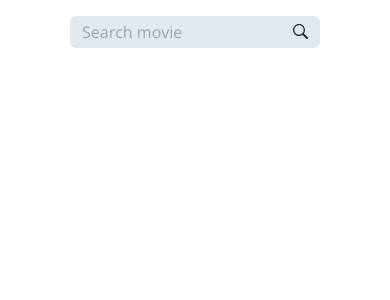
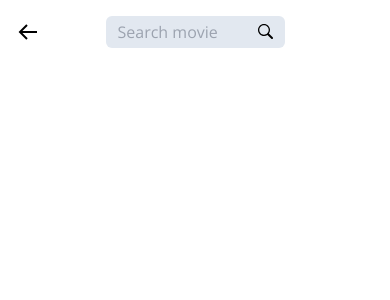
Before and after one commit to mhmmdhandika/simbox, a React (Create React App) app: page /search in a window 390 px wide. Shown: the top 300 px of the page. Built offline with nearby package versions, Linux system fonts and the light colour scheme.

Commit message:
Fixed CardMovies and snd the style

```diff
--- a/src/App.js
+++ b/src/App.js
@@ -12,7 +12,6 @@ const MovieContext = createContext(null);
 const url = 'http://www.omdbapi.com/?apikey=e050880d&';
 
 // create back to home
-
 function App() {
   const [searchResult, setSearchResult] = useState([]);
   const [isLoading, setIsLoading] = useState(false);
--- a/src/components/CardMovie.js
+++ b/src/components/CardMovie.js
@@ -1,23 +1,34 @@
-import { FiTrash2 as TrashIcon } from 'react-icons/fi';
+import { FiTrash2 as TrashIcon, FiSave as SaveIcon } from 'react-icons/fi';
 
-function CardMovie({ title, year, type, poster, imdbID }) {
+function CardMovie({ title, year, type, poster, typeCard }) {
   return (
-    <article className='rounded-lg overflow-hidden'>
-      <img src={poster} alt={`${title}'s poster`} className='aspect-[2/3]' />
-      <div className='border rounded-b-lg p-4 text-sm'>
+    <article className='text-slate-700 rounded-lg overflow-hidden'>
+      <img
+        src={poster}
+        alt={`${title}'s poster`}
+        className='border-2 rounded-t-lg aspect-[2/3]'
+      />
+      <div className='border-2 border-t-0 rounded-b-lg p-4 text-sm'>
         <h1 className='text-xl mb-2'>{title}</h1>
         <p className='my-2'>Year: {year}</p>
         <p className='mt-2'>Type: {type}</p>
         <div className='flex justify-between mt-2 text-sm'>
-          <button className='w-full border border-slate-400 rounded-md mr-1 py-1 px-2'>
+          <button className='w-full border border-slate-500 rounded-md mr-1 py-1 px-2 hover:bg-slate-500 hover:text-white hover:font-bold'>
             {window.innerWidth >= 1024 ? 'See details' : 'Details'}
           </button>
-          <button className='border border-red-400 rounded-md py-1 px-2'>
-            <TrashIcon />
+          <button
+            className={`border rounded-md py-1 px-2 hover:text-white ${
+              typeCard === 'searched'
+                ? 'border-blue-500 hover:bg-blue-500'
+                : 'border-red-400 hover:bg-red-400'
+            }`}
+          >
+            {typeCard === 'searched' ? <SaveIcon /> : <TrashIcon />}
           </button>
         </div>
       </div>
     </article>
   );
 }
+
 export default CardMovie;
--- a/src/components/ContainerMovies.js
+++ b/src/components/ContainerMovies.js
@@ -1,8 +1,7 @@
-// FIXME:
 function ContainerMovies(props) {
   return (
     <main>
-      <div className='grid grid-cols-2 justify-center gap-2 px-3 sm:grid-cols-3 md:grid-cols-4 lg:grid-cols-5 2xl:grid-cols-6'>
+      <div className='grid grid-cols-2 justify-center gap-2 px-3 mb-3 sm:grid-cols-3 md:grid-cols-4 lg:grid-cols-5 2xl:grid-cols-6'>
         {props.children}
       </div>
     </main>
--- a/src/components/Navbar.js
+++ b/src/components/Navbar.js
@@ -1,10 +1,12 @@
 import { useState, useContext } from 'react';
-import { useNavigate } from 'react-router-dom';
+import { Link, useNavigate, useLocation } from 'react-router-dom';
+import { BiArrowBack as BackIcon } from 'react-icons/bi';
 import { MovieContext } from '../App';
 import { GoSearch } from 'react-icons/go';
 import { searchMovies } from '../features/.';
 
 function Navbar() {
+  const location = useLocation();
   const navigate = useNavigate();
   let { url, setSearchResult, setIsLoading } = useContext(MovieContext);
   const [searchValue, setSearchValue] = useState(null);
@@ -26,10 +28,17 @@ function Navbar() {
 
   return (
     <nav className='sticky top-0 p-4 bg-white'>
-      <div>
-        <h1 className='hidden'>Simbox</h1>
+      <div className='w-full grid items-center grid-cols-4'>
+        <Link
+          to='/'
+          className={`${
+            location.pathname === '/' ? 'invisible' : ''
+          } hover:opacity-50`}
+        >
+          <BackIcon size='1.5rem' />
+        </Link>
         <form
-          className='flex m-auto w-fit max-w-xs bg-slate-200 px-3 py-1 rounded-md md:min-w-[40%]'
+          className='w-full col-span-2 flex m-auto bg-slate-200 px-3 py-1 rounded-md xl:max-w-[80%]'
           onSubmit={handleSubmit}
         >
           <input
@@ -37,7 +46,7 @@ function Navbar() {
             name='search-movie'
             id='search-movie'
             placeholder='Search movie'
-            className='mr-2 bg-transparent outline-none w-full'
+            className='mr-2 bg-transparent outline-none w-full autofill:shadow-none search-input'
             onChange={e => setSearchValue(e.target.value)}
           />
           <button type='submit'>
--- a/src/components/SearchedContainerMovies.js
+++ b/src/components/SearchedContainerMovies.js
@@ -4,7 +4,8 @@ import { MovieContext } from '../App';
 
 function SearchedContainerMovies() {
   const { searchResult } = useContext(MovieContext);
-  console.log(searchResult);
+
+  // TODO: create loading
 
   return (
     <ContainerMovies>
@@ -18,6 +19,8 @@ function SearchedContainerMovies() {
             type={Type}
             poster={Poster}
             imdbID={imdbID}
+            typeCard='searched'
+            key={imdbID}
           />
         );
       })}
--- a/src/index.css
+++ b/src/index.css
@@ -5,6 +5,13 @@
 @tailwind utilities;
 
 * {
-  @apply text-slate-800;
   font-family: 'Open Sans', sans-serif;
 }
+
+.search-input:-webkit-autofill,
+.search-input:-webkit-autofill:focus {
+  transition: background-color 600000s 0s, color 600000s 0s;
+}
+.search-input[data-autocompleted] {
+  background-color: transparent !important;
+}
```
